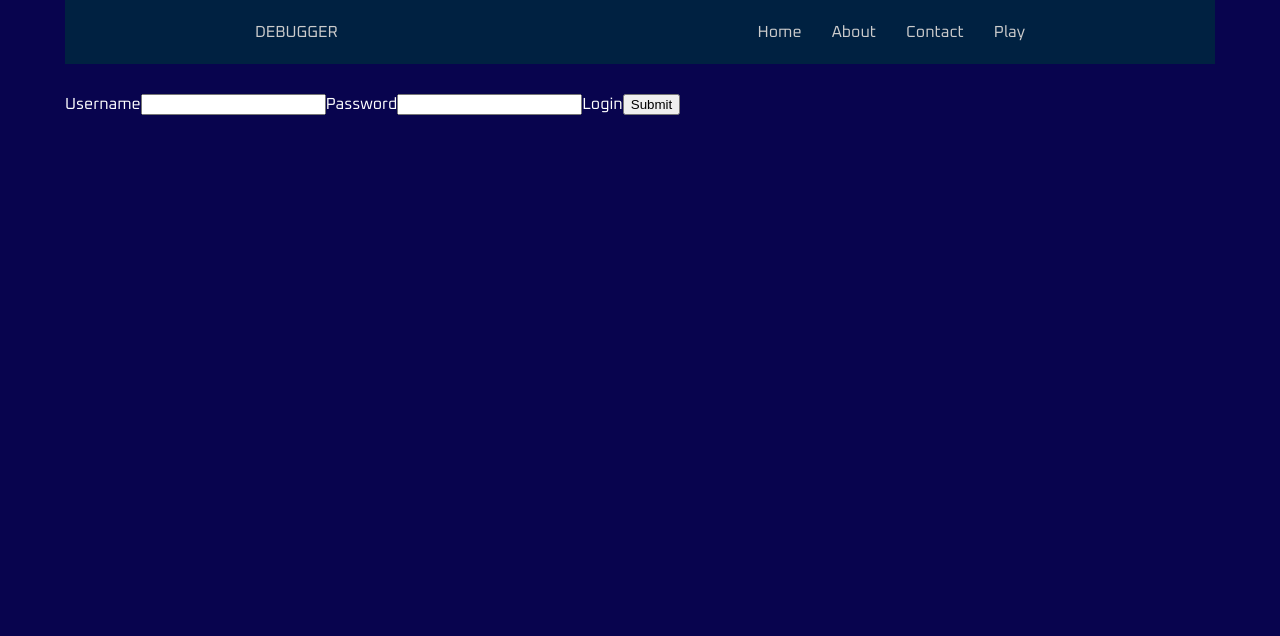
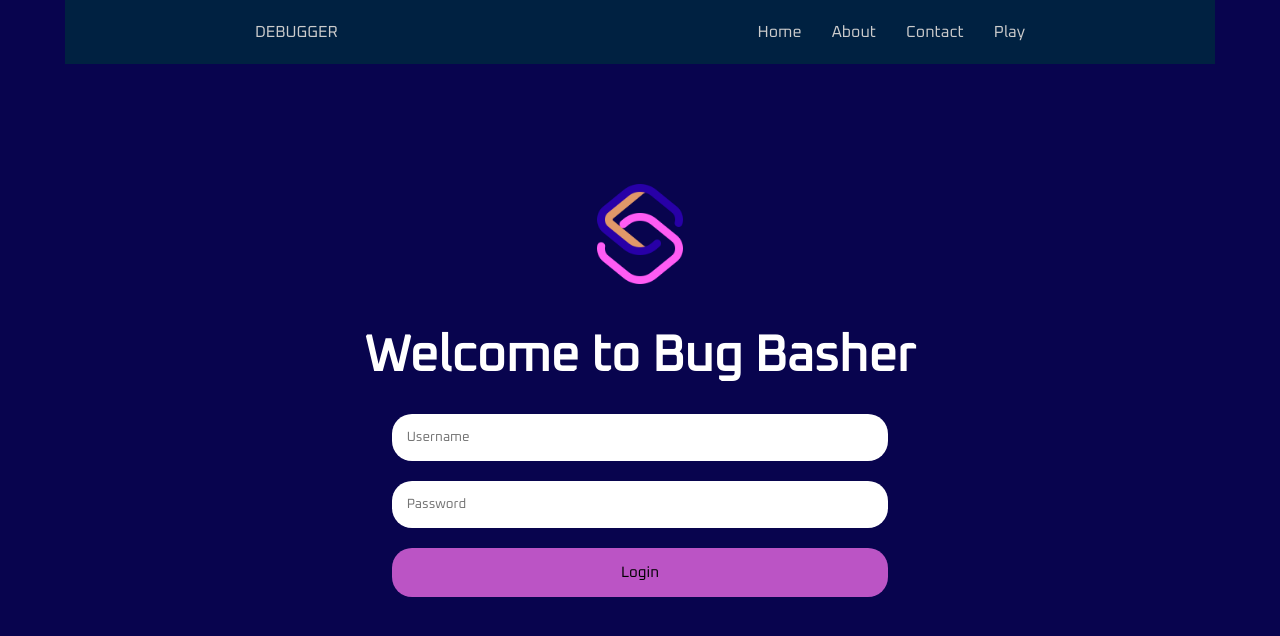
Before and after one commit to Flask-and-Furious/client_side, a React (Vite) app: page /login in a window 1280 px wide. Shown: the top 636 px of the page. Built offline with nearby package versions, Linux system fonts and the light colour scheme.

Commit message:
login page

```diff
--- a/src/components/Image/image.module.css
+++ b/src/components/Image/image.module.css
@@ -2,3 +2,12 @@
     width: 500px;
     border-radius: 50%;
  }
+
+ .loginImg {
+   width: 500px;
+ }
+
+ .logoImg {
+   width: 100px;
+   margin: 20px;
+ }
--- a/src/components/Input/index.jsx
+++ b/src/components/Input/index.jsx
@@ -1,13 +1,16 @@
 import React from 'react'
 import styles from './input.module.css'
 
-function Input({ name, classVariant, type, children, onChange=()=>{}}) {
+function Input({ name, type, children, onChange=()=>{}}) {
  return (
+   type=='text' || type=='password' ?
+   <>
 
-   <>
-      <label htmlFor={name}>{children}</label>
-     <input role="input" id={name} name={name} type={type} onChange={onChange}/>
+     <input role="input" id={name} name={name} type={type} onChange={onChange} placeholder={children}/> <br />
 
+    </> :
+    <>
+      <input role="input" id={name} name={name} type={type} onChange={onChange} value={children}/> <br />
     </>
 
  )
--- a/src/components/Input/input.module.css
+++ b/src/components/Input/input.module.css
@@ -1,14 +1,33 @@
 
-.inputBox {
 
-    -ms-box-sizing:content-box;
-    -moz-box-sizing:content-box;
-    -webkit-box-sizing:content-box;
-    box-sizing:content-box;
+input[type=text], input[type=password] {
+    width: 80%;
+    padding: 15px;
+    border: none;
+    margin: 10px;
+    border-radius: 20px;
+    font-family: 'Oxanium', cursive;
+}
 
-    display: block;
-    padding: 20px;
-    margin: auto;
-    margin-bottom: 20px;
-    width: 60%;
- }
+input[type=submit] {
+    width: 80%;
+    padding: 15px;
+    border: none;
+    margin: 10px;
+    border-radius: 20px;
+    cursor: pointer;
+    background-color: #bb54c5;
+    font-family: 'Oxanium', cursive;
+    font-size: 1.5rem;
+}
+
+input[type=submit]:hover {
+    background-color: #df9769;
+    color: white;
+    box-shadow: 0 12px 16px 0 rgba(0,0,0,0.24), 0 17px 50px 0 rgba(0,0,0,0.19);
+    transition: 0.3s;
+}
+
+input:focus {
+    outline: none;
+}
--- a/src/components/Title/index.jsx
+++ b/src/components/Title/index.jsx
@@ -1,10 +1,10 @@
 import React from "react";
 import styles from './index.module.css'
 
-function Title({ title }) {
+function Title({ title, cssClass }) {
   return (
     <>
-      <h1>{title}</h1>
+      <h1 className={styles[`${cssClass}`]}>{title}</h1>
     </>
   );
 }
--- a/src/components/Title/index.module.css
+++ b/src/components/Title/index.module.css
@@ -3,3 +3,7 @@ h1 {
     line-height: 2.5rem;
     padding: 15px;
 }
+
+.login-title {
+    margin: 20px;
+}
--- a/src/index.css
+++ b/src/index.css
@@ -47,3 +47,21 @@ p {
   padding: 15px;
   width: 500px;
 }
+
+.login-container {
+  margin-top: 100px;
+  display: flex;
+  justify-content: center;
+  align-items: center;
+}
+
+.login-form {
+  display: flex;
+  justify-content: space-evenly;
+  align-items: center;
+  flex-direction: column;
+}
+
+.login-div {
+  text-align: center;
+}
--- a/src/pages/Login/index.jsx
+++ b/src/pages/Login/index.jsx
@@ -1,7 +1,7 @@
 import React, { useState } from "react";
-import axios from 'axios'
 
-import { Title, Input } from "../../components"
+import { Title, Input, Image } from "../../components"
+import login from "../../assets/shortcut-script-app.png"
 
 function Login() {
 
@@ -37,13 +37,16 @@ function Login() {
     }
 
     return (
-        <div>
-            <Title>Insert App Name</Title>
-            <form onSubmit={handleSubmit}>
-                <Input type="text" name="username" onChange={(e)=>{ setUsername(e.target.value)}}>Username</Input>
-                <Input type="password" name="password" onChange={(e)=>{ setPassword(e.target.value)}}>Password</Input>
-                <Input type="submit" name="login">Login</Input>
-            </form>
+        <div className="login-container">
+            <div className="login-div">
+                <Image image={login} altVal="article 1 image goes here" cssClass={"logoImg"} />
+                <Title title="Welcome to Bug Basher" cssClass="login-title"></Title>
+                <form onSubmit={handleSubmit}>
+                    <Input type="text" name="username" onChange={(e)=>{ setUsername(e.target.value)}}>Username</Input>
+                    <Input type="password" name="password" onChange={(e)=>{ setPassword(e.target.value)}}>Password</Input>
+                    <Input type="submit" name="login">Login</Input>
+                </form>
+            </div>
         </div>
     )
 }
```
Also changed, not shown: src/assets/login.jpg (added), src/assets/shortcut-script-app.png (added).
